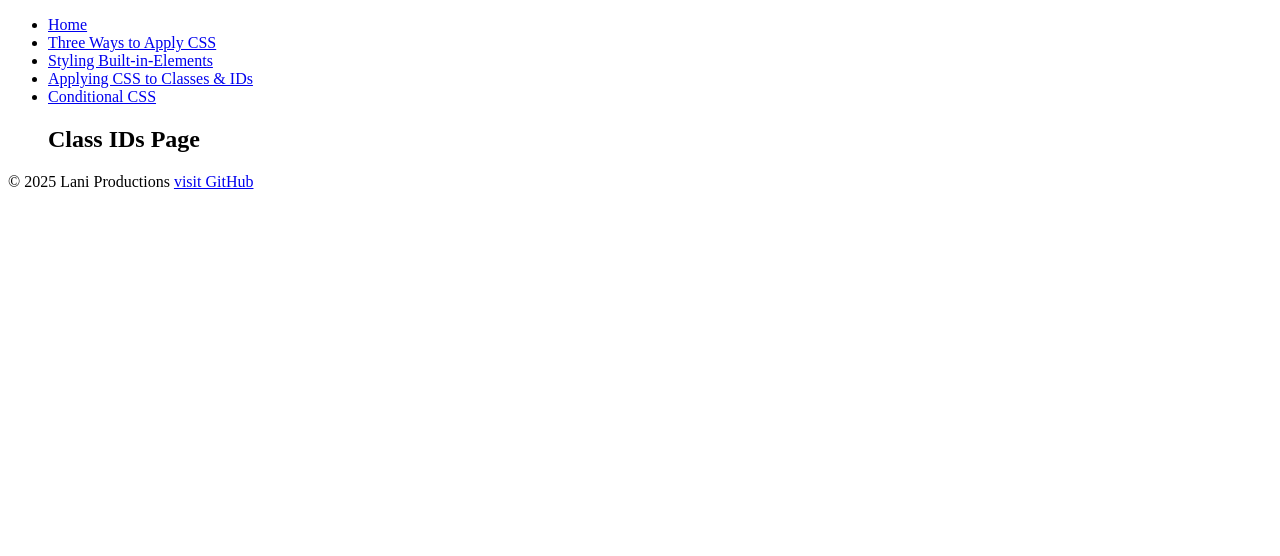
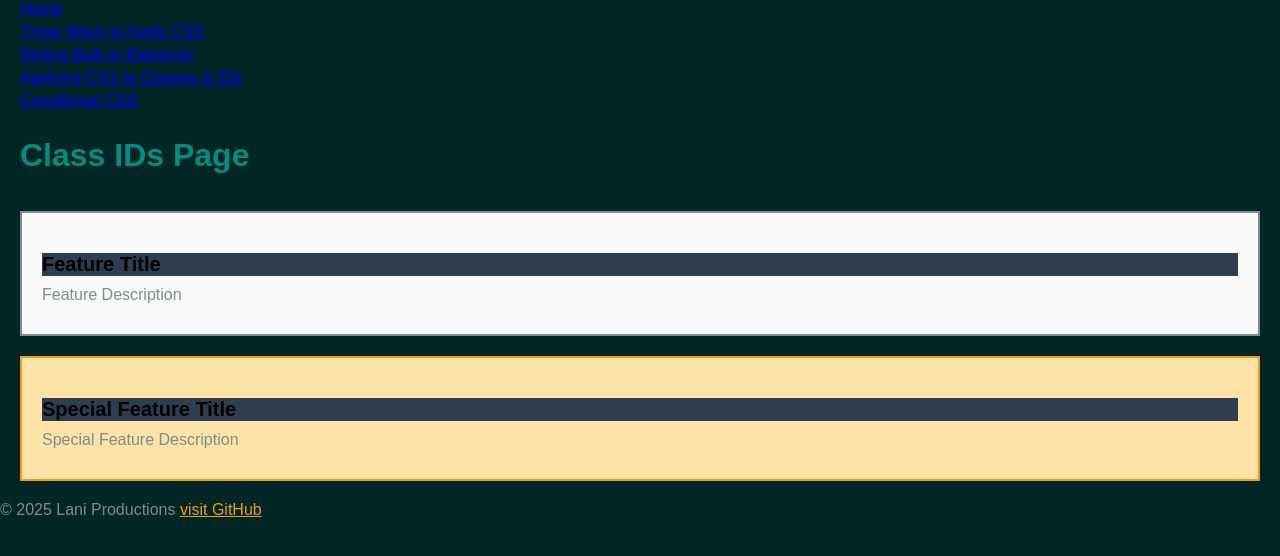
Before and after one commit to Lani56/COMP001A.LectureActivity5, a plain HTML site: page classes-ids.html in a window 1280 px wide. Drawn offline with Linux system fonts and the light colour scheme.

Commit message:
added content

```diff
--- a/classes-ids.html
+++ b/classes-ids.html
@@ -4,6 +4,7 @@
     <meta charset="UTF-8">
     <meta name="viewport" content="width=device-width, initial-scale=1.0">
     <title>Classes IDs Page</title>
+    <link rel="stylesheet" href="main.css">
 </head>
 <body>
     <header>
@@ -19,7 +20,14 @@
         </nav>
     </header>
     <main>
-
+        <div class="feature-card">
+            <h3>Feature Title</h3>
+            <p>Feature Description</p>
+        </div>
+        <div class="feature-card" id="special-feature">
+            <h3>Special Feature Title</h3>
+            <p>Special Feature Description</p>
+        </div>
     </main>
     <footer>
         <p>&copy; 2025 Lani Productions <a href="https://github.com/" target="_blank">visit GitHub</a></p>
```
